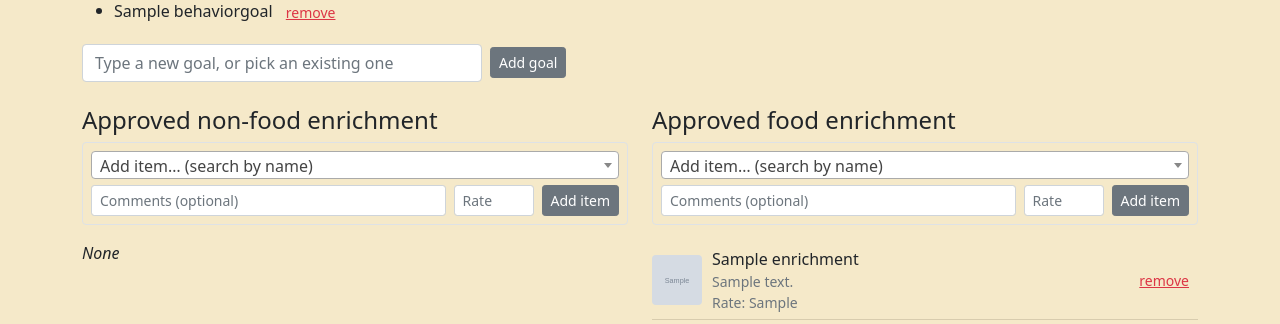
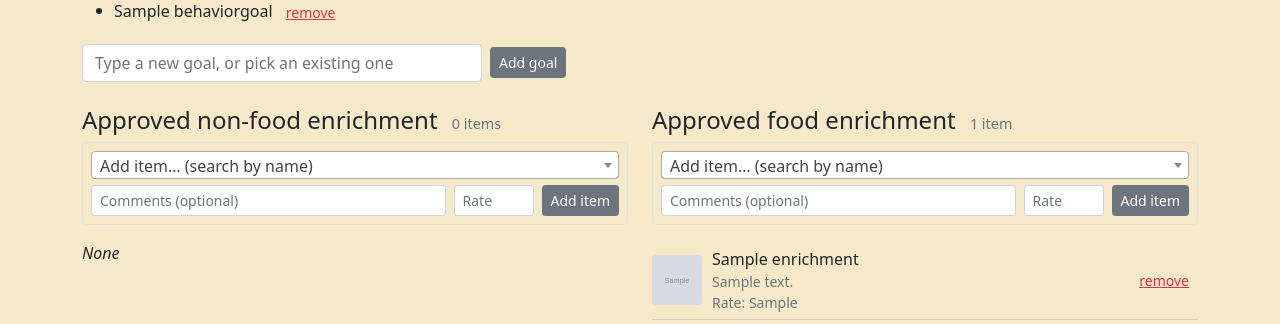
Before and after one commit to cfmays/Ents, a Django app: page /zoo/asg/1/list/ in a window 1280 px wide. Shown: the part 462-786 px from the top of the page. Run offline with Django 3.2, Linux system fonts and the light colour scheme; a user stored in the database is signed in; tables that the repository leaves empty hold one stand-in row (values such as "Sample post"); grey boxes marked "Sample" are stand-in pictures; some libraries are stand-ins or nearby versions.

Commit message:
List management: show item counts next to column headings
Co-Authored-By: Claude Sonnet 5 <noreply@anthropic.com>

```diff
--- a/ents/zoo/templates/zoo/list_management_tab.html
+++ b/ents/zoo/templates/zoo/list_management_tab.html
@@ -98,7 +98,7 @@
 <div class="row mt-4">
   {% for title, kind, choices, assignments in columns %}
   <div class="col-md-6">
-    <h4>{{ title }}</h4>
+    <h4>{{ title }} <span class="text-muted" style="font-size:0.9rem; font-weight:normal; margin-left:8px">{{ assignments|length }} item{{ assignments|length|pluralize }}</span></h4>
     {% if can_edit_lists %}
     <form method="post" class="mb-3 p-2 border rounded">
       {% csrf_token %}
--- a/ents/zoo/tests.py
+++ b/ents/zoo/tests.py
@@ -305,6 +305,7 @@ class KeeperAccessScopingTests(TestCase):
         response = self.client.get(url)
         self.assertContains(response, 'Approved non-food enrichment')
         self.assertContains(response, 'Approved food enrichment')
+        self.assertContains(response, '1 item<')  # one item in each column
 
         self.client.post(url, {'remove_item': nonfood.id})
         self.assertEqual(rows.count(), 1)
```
